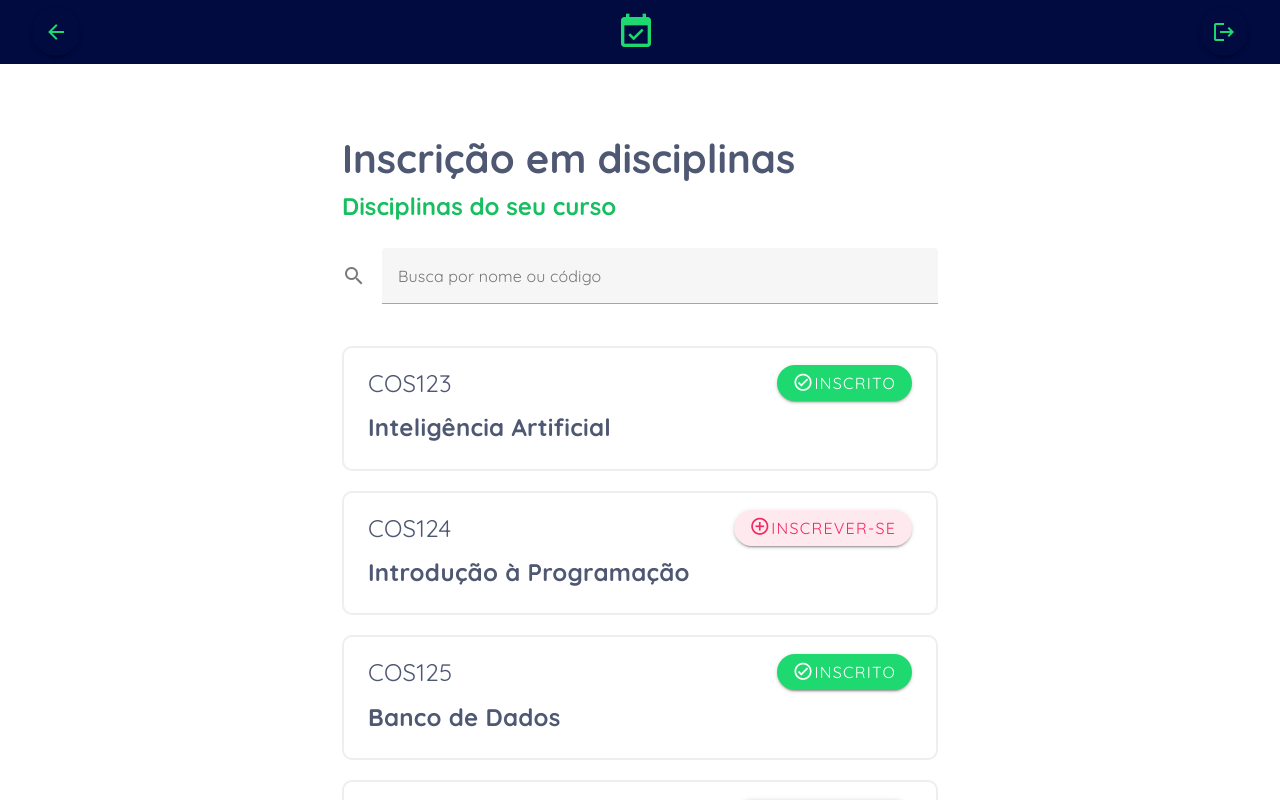
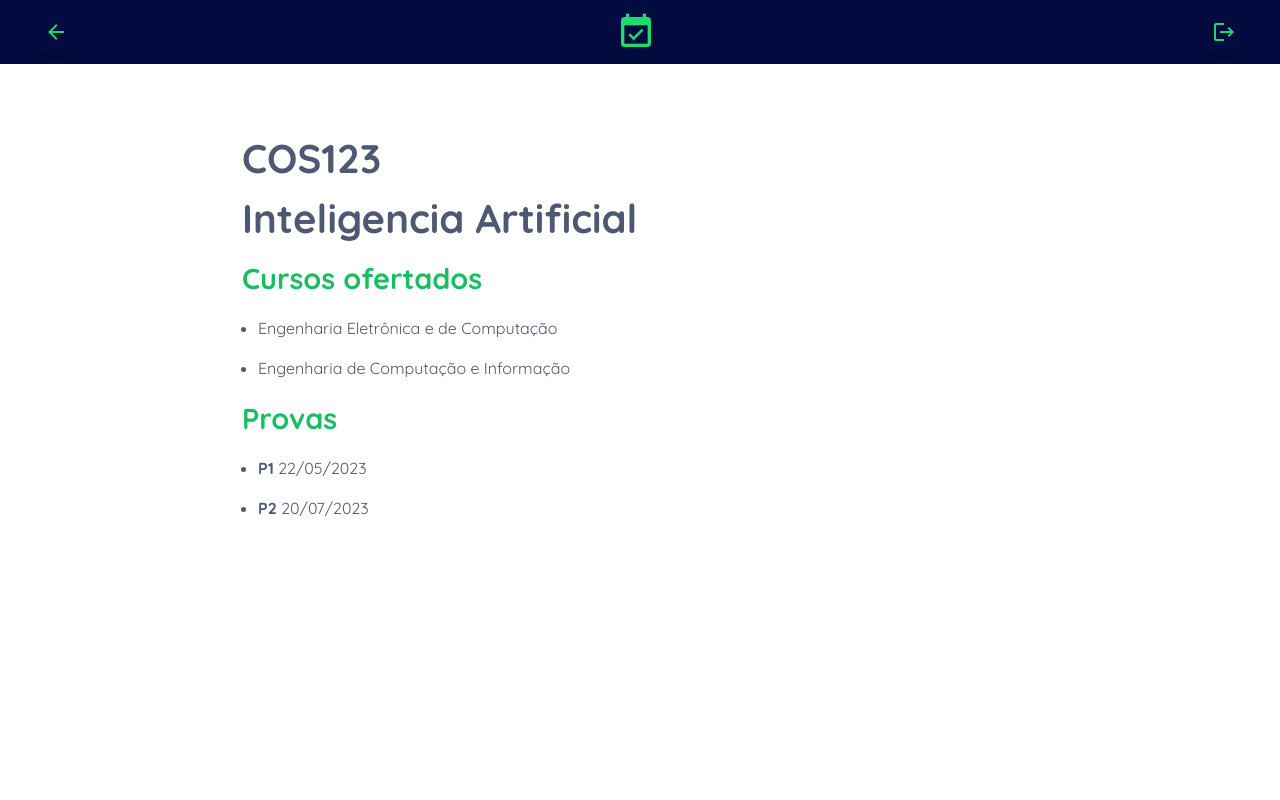
Before and after one commit to srtapacheco/calendario-unificado, a Vue app: page / in a window 1280 px wide. Shown: the top 800 px of the page. Built offline with nearby package versions, Linux system fonts and the light colour scheme.

Commit message:
Implementando tela com campos detalhados sobre a disciplina selecionada

```diff
--- a/src/App.vue
+++ b/src/App.vue
@@ -1,10 +1,10 @@
 <script setup>
-import InscricaoDisciplinaPage from './pages/InscricaoDisciplinaPage.vue/InscricaoDisciplinaPage.vue';
+import DisciplinaDetalhesPage from './pages/DetalhesDisciplinaPage/DisciplinaDetalhesPage.vue';
 
 </script>
 
 <template>
-  <InscricaoDisciplinaPage/>
+  <DisciplinaDetalhesPage/>
 </template>
 
 <style></style>
--- /dev/null
+++ b/src/pages/DetalhesDisciplinaPage/DisciplinaDetalhesPage.vue
@@ -0,0 +1,52 @@
+<template>
+  <v-app>
+    <HeaderComponent />
+
+    <v-main>
+      <div class="external">
+        <div class="container">
+          <h2>{{ discipline.cod }} </h2>
+          <h2>{{ discipline.name }}</h2>
+          <h3>Cursos ofertados</h3>
+          <ul>
+            <li v-for="course in discipline.courses" :key="course.id">{{ course.name }}</li>
+          </ul>
+          <h3>Provas</h3>
+          <ul>
+            <li v-for="examDate in discipline.examDates" :key="examDate.id">
+              <span class="custom-description-exam">{{ examDate.description }} </span> <span>{{ examDate.date }}</span>
+            </li>
+          </ul>
+        </div>
+      </div>
+    </v-main>
+  </v-app>
+</template>
+
+<script>
+import HeaderComponent from '../../components/HeaderComponent.vue';
+
+export default {
+  components: {
+    HeaderComponent
+  },
+  data() {
+    return {
+      discipline: {
+        cod: "COS123",
+        name: "Inteligencia Artificial",
+        courses: [
+          { id: 1, name: "Engenharia Eletrônica e de Computação" },
+          { id: 2, name: "Engenharia de Computação e Informação" },
+        ],
+        examDates: [
+          { id: 1, description:"P1", date: "22/05/2023" },
+          { id: 2, description:"P2",date: "20/07/2023" },
+        ],
+      },
+    };
+  },
+};
+</script>
+
+<style src="./style.css" scoped></style>
--- /dev/null
+++ b/src/pages/DetalhesDisciplinaPage/style.css
@@ -0,0 +1,75 @@
+html,
+body {
+  align-items: center;
+  justify-content: center;
+  background: #F4F7F9;
+}
+
+@media only screen and (max-width: 600px) {
+  body {
+    font-size: .8em;
+  }
+}
+
+.external {
+  display: flex;
+  flex-direction: column;
+  align-items: center;
+  text-align: center;
+  position: fixed;
+  top: 0;
+  width: 100%;
+  margin-top: 8em;
+  /* Ajuste a altura do app bar aqui */
+}
+
+.container {
+  max-width: 860px;
+  width: 100%;
+  padding: 0 2rem;
+  text-align: left;
+}
+
+.container h2 {
+  width: 100%;
+  text-align: left;
+}
+
+.v-main {
+  display: flex;
+  justify-content: center;
+  align-items: center;
+}
+
+
+p {
+  color: #4F5873;
+  text-align: left;
+  font-size: 2em;
+}
+
+h2 {
+  font-weight: 700;
+  color: #4F5873;
+  text-align: left;
+}
+
+
+h3 {
+  font-weight: 700;
+  font-size: 1.8em;
+  line-height: 60px;
+  color: #17BF60;
+}
+
+
+ul {
+  font-weight: 700;
+  line-height: 40px;
+  color: #4F5873;
+  margin-left: 1rem;
+}
+
+.custom-description-exam {
+  font-weight: 700;
+}
```
